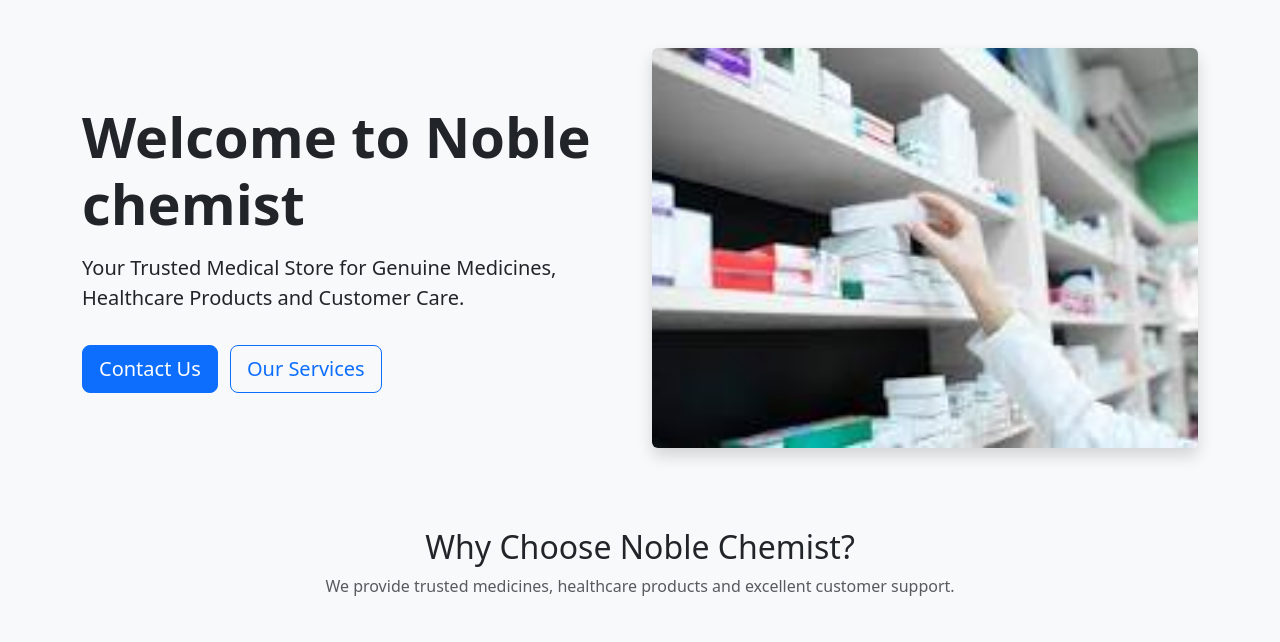
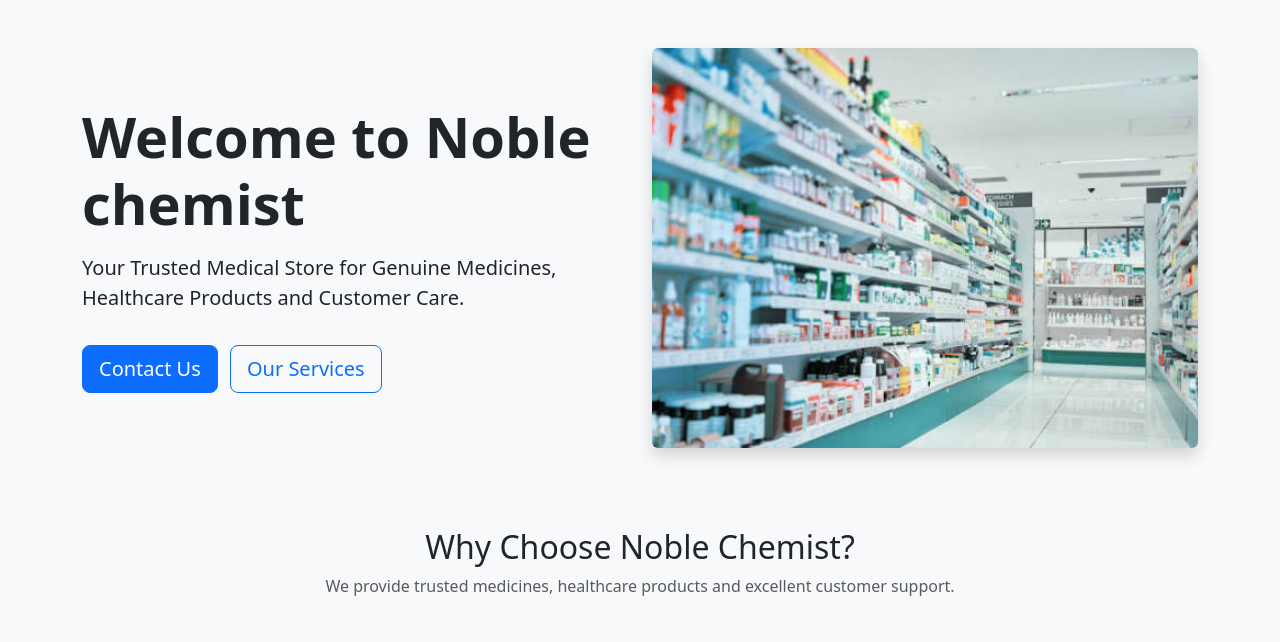
Before and after one commit to anishpatni476-del/medical-management-system, a Django app: page / in a window 1280 px wide. Shown: the part 56-698 px from the top of the page. Run offline with Django 5.2, Linux system fonts and the light colour scheme.

Commit message:
Change template for home

```diff
--- a/templates/website/home.html
+++ b/templates/website/home.html
@@ -26,7 +26,7 @@ home
             {% if profile.home_hero_image %}
             <img src="{{ profile.home_hero_image.url }}" class="img-fluid rounded hero-img shadow mb-3" alt="Medical Store">
             {% else %}
-            <img src="{% static 'images/home1.jpg' %}" class="img-fluid rounded hero-img shadow mb-3" alt="Medical Store">
+            <img src="{% static 'images/home.jpg' %}" class="img-fluid rounded hero-img shadow mb-3" alt="Medical Store">
             {% endif %}
         </div>
     </div>
```
